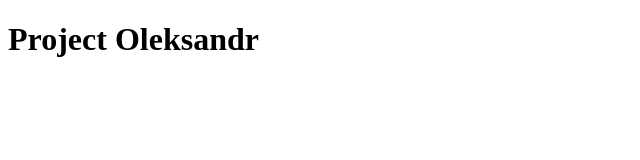
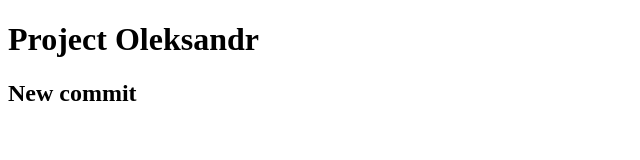
Before and after one commit to Olek-Lytvynenko/my-project, a plain HTML site: page index.html in a window 1280 px wide. Shown: the whole page, without its empty margins (0-640 px from the left). Drawn offline with Linux system fonts and the light colour scheme.

Commit message:
Update index.html

```diff
--- a/index.html
+++ b/index.html
@@ -8,5 +8,6 @@
 </head>
 <body>
     <h1>Project Oleksandr</h1>
+    <h2>New commit<h2>
 </body>
 </html>
```
